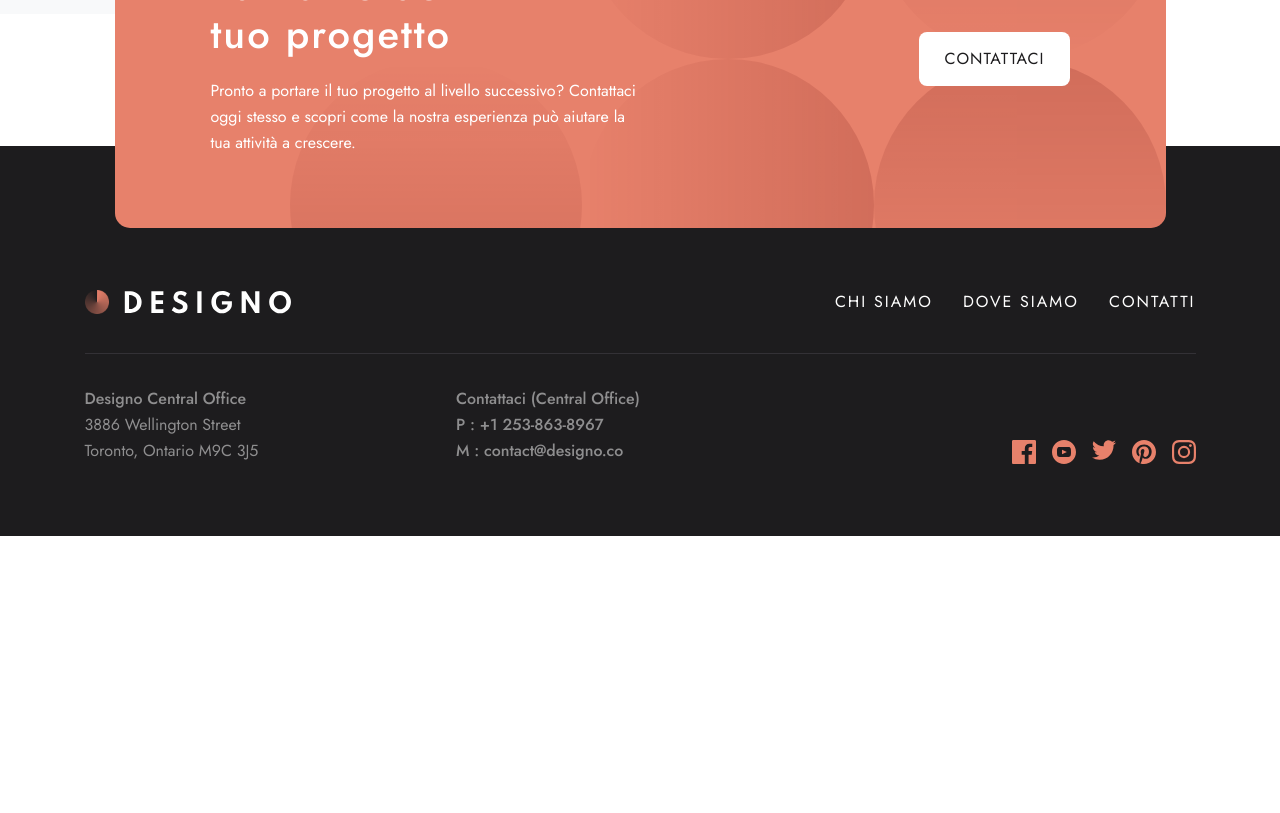
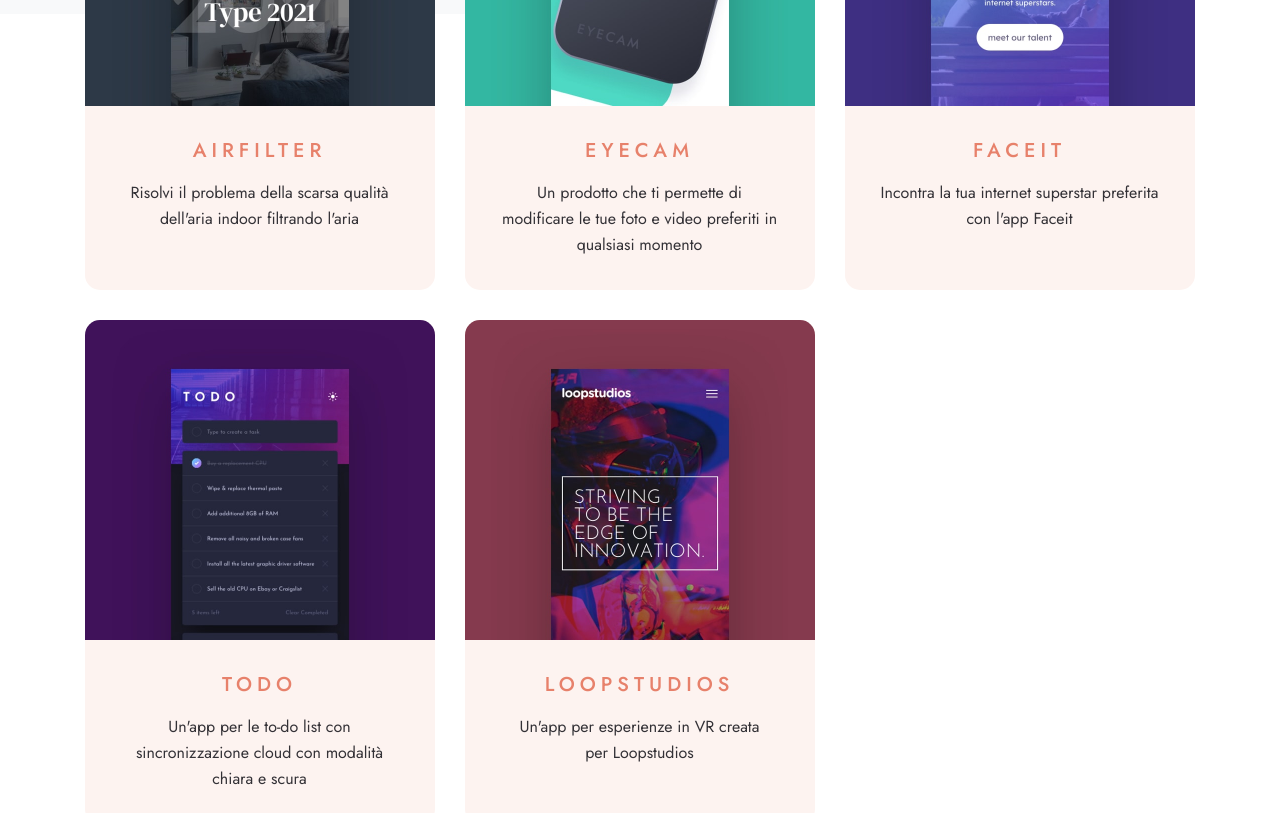
Before and after one commit to tyVespA/designo, a Next.js app: page /app-design in a window 1280 px wide. Shown: the part 780-1593 px from the top of the page. Before the commit the page ends 1316 px from the top, so only its background shows below. Built offline with nearby package versions, Linux system fonts and the light colour scheme.

Commit message:
Add content

```diff
--- a/src/app/(footer-banner-on)/(one-leaf-pages)/app-design/page.js
+++ b/src/app/(footer-banner-on)/(one-leaf-pages)/app-design/page.js
@@ -1,12 +1,56 @@
 import HeroBanner from "../components/HeroBanner";
+import DesignLinksSection from "../components/DesignLinksSection";
+import LinkCardsSection from "@/app/components/LinkCardsSection";
+
+import image_airfilter from "../../../../../public/app-design/desktop/image-airfilter.jpg";
+import image_eyecam from "../../../../../public/app-design/desktop/image-eyecam.jpg";
+import image_faceit from "../../../../../public/app-design/desktop/image-faceit.jpg";
+import image_todo from "../../../../../public/app-design/desktop/image-todo.jpg";
+import image_loopstudios from "../../../../../public/app-design/desktop/image-loopstudios.jpg";
 
 export default function page() {
+  const examplesData = [
+    {
+      imgName: image_airfilter,
+      alt: "app per filtri d'aria",
+      title: "Airfilter",
+      text: "Risolvi il problema della scarsa qualità dell'aria indoor filtrando l'aria",
+    },
+    {
+      imgName: image_eyecam,
+      alt: "app per modifica foto e video",
+      title: "Eyecam",
+      text: "Un prodotto che ti permette di modificare le tue foto e video preferiti in qualsiasi momento",
+    },
+    {
+      imgName: image_faceit,
+      alt: "app per incontrare superstars",
+      title: "Faceit",
+      text: "Incontra la tua internet superstar preferita con l'app Faceit",
+    },
+    {
+      imgName: image_todo,
+      alt: "app per liste di cose da fare",
+      title: "Todo",
+      text: "Un'app per le to-do list con sincronizzazione cloud con modalità chiara e scura",
+    },
+    {
+      imgName: image_loopstudios,
+      alt: "app VR",
+      title: "Loopstudios",
+      text: "Un'app per esperienze in VR creata per Loopstudios",
+    },
+  ];
   return (
     <div>
       <HeroBanner title="App Design">
         I nostri design per dispositivi mobile offrono soluzioni digitali
         intuitive, direttamente a portata di mano dei tuoi clienti.
       </HeroBanner>
+
+      <DesignLinksSection examplesData={examplesData} />
+
+      <LinkCardsSection title1="web design" title2="graphic design" />
     </div>
   );
 }
```
Also changed, not shown: src/app/(footer-banner-on)/(one-leaf-pages)/graphic-design/page.js (+31 -0 lines).
